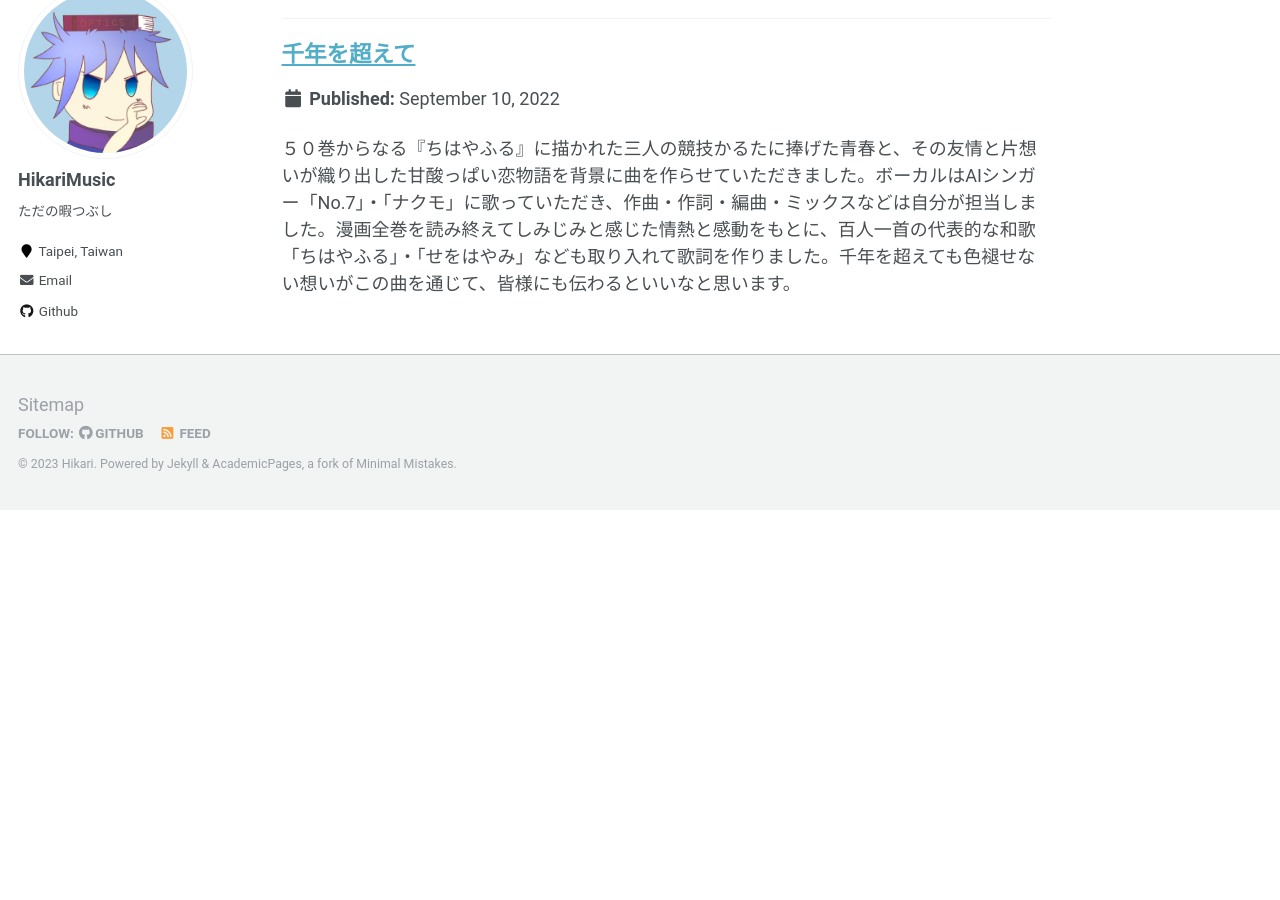
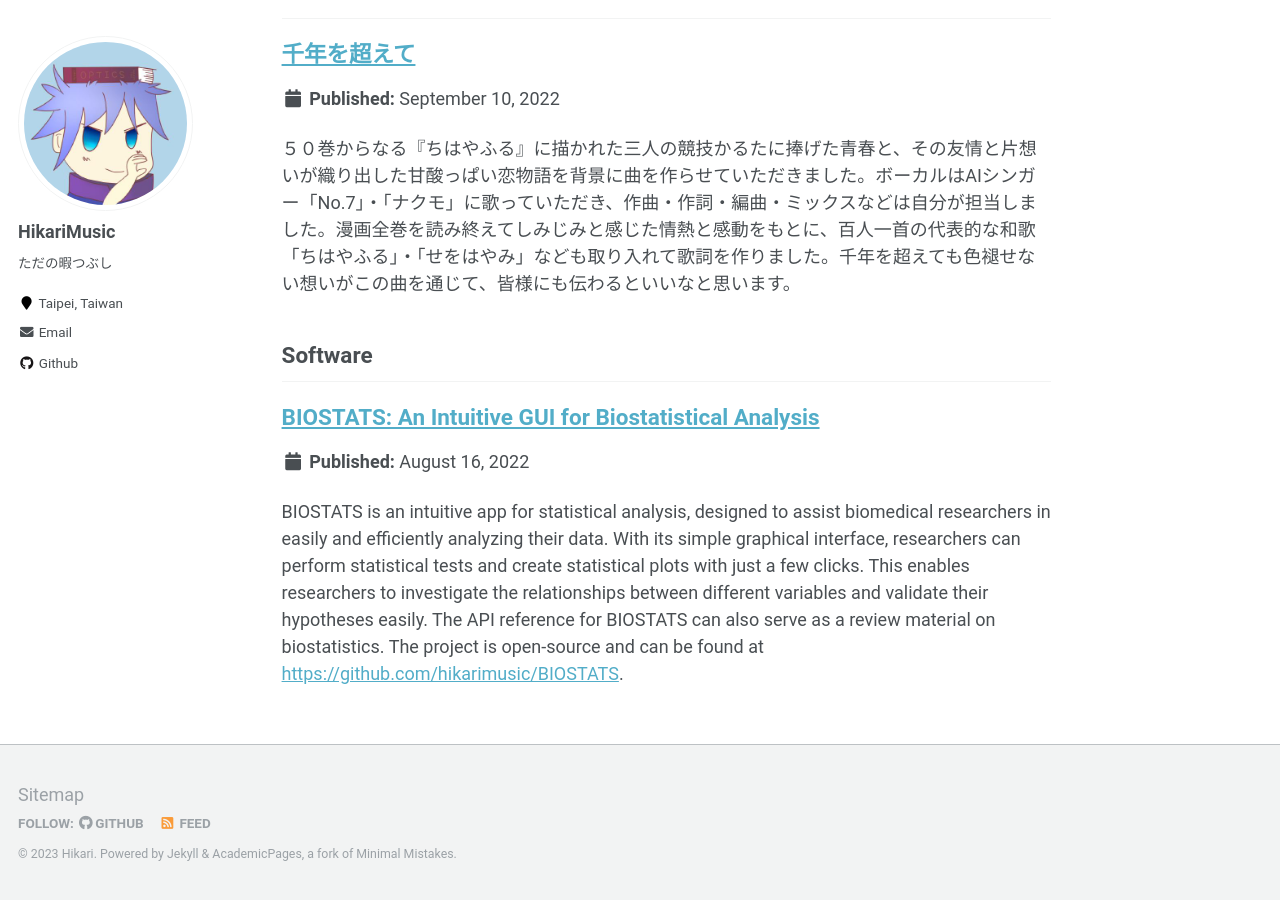
Before and after one commit to hikarimusic/hikarimusic.github.io, a Jekyll site: the page built from _pages/about.md, in a window 1280 px wide and 900 px high, scrolled down 1252 px. Built offline with Jekyll 4.4.1, drawn with Linux system fonts in a browser that asks for light colours; some web fonts are replaced; before the commit the page ends 1762 px from its top, so only the background shows below that.

Commit message:
biostats

```diff
--- a/_config.yml
+++ b/_config.yml
@@ -181,6 +181,9 @@
   music:
     output: true
     permalink: /:collection/:path/
+  software:
+    output: true
+    permalink: /:collection/:path/
   note:
     output: true
     permalink: /:collection/:path/
@@ -211,6 +214,16 @@
   - scope:
       path: ""
       type: music
+    values:
+      layout: single
+      author_profile: true
+      comments: true
+      share: true
+      related: true
+  # _software
+  - scope:
+      path: ""
+      type: software
     values:
       layout: single
       author_profile: true
--- a/_data/navigation.yml
+++ b/_data/navigation.yml
@@ -6,3 +6,6 @@
 
   - title: "Music"
     url: /music/
+
+  - title: "Software"
+    url: /software/
--- a/_pages/about.md
+++ b/_pages/about.md
@@ -39,3 +39,15 @@
   {% endif %}
   {% include archive-single.html %}
 {% endfor %}
+
+## Software
+
+{% include base_path %}
+{% capture written_year %}'None'{% endcapture %}
+{% for post in site.software reversed %}
+  {% capture year %}{{ post.date | date: '%Y' }}{% endcapture %}
+  {% if year != written_year %}
+    {% capture written_year %}{{ year }}{% endcapture %}
+  {% endif %}
+  {% include archive-single.html %}
+{% endfor %}
--- a/_other/2022_08_16_biostats copy.md
+++ b/_software/2022_08_16_biostats.md
@@ -6,7 +6,8 @@
   - software
 ---
 
-An intuitive app for statistical analysis
+BIOSTATS is an intuitive app for statistical analysis, designed to assist biomedical researchers in easily and efficiently analyzing their data. With its simple graphical interface, researchers can perform statistical tests and create statistical plots with just a few clicks. This enables researchers to investigate the relationships between different variables and validate their hypotheses easily. The API reference for BIOSTATS can also serve as a review material on biostatistics. The project is open-source and can be found at [https://github.com/hikarimusic/BIOSTATS](https://github.com/hikarimusic/BIOSTATS).
+
 
 <img src="https://github.com/hikarimusic/BIOSTATS/raw/main/docs/_static/home/banner2.png"><br>
 
```
Also changed, not shown: README.md (+5 -1 lines), _pages/software.html (added, +17 -0 lines), _paper/2023_11_21_predicting.md (+1 -1 lines).
